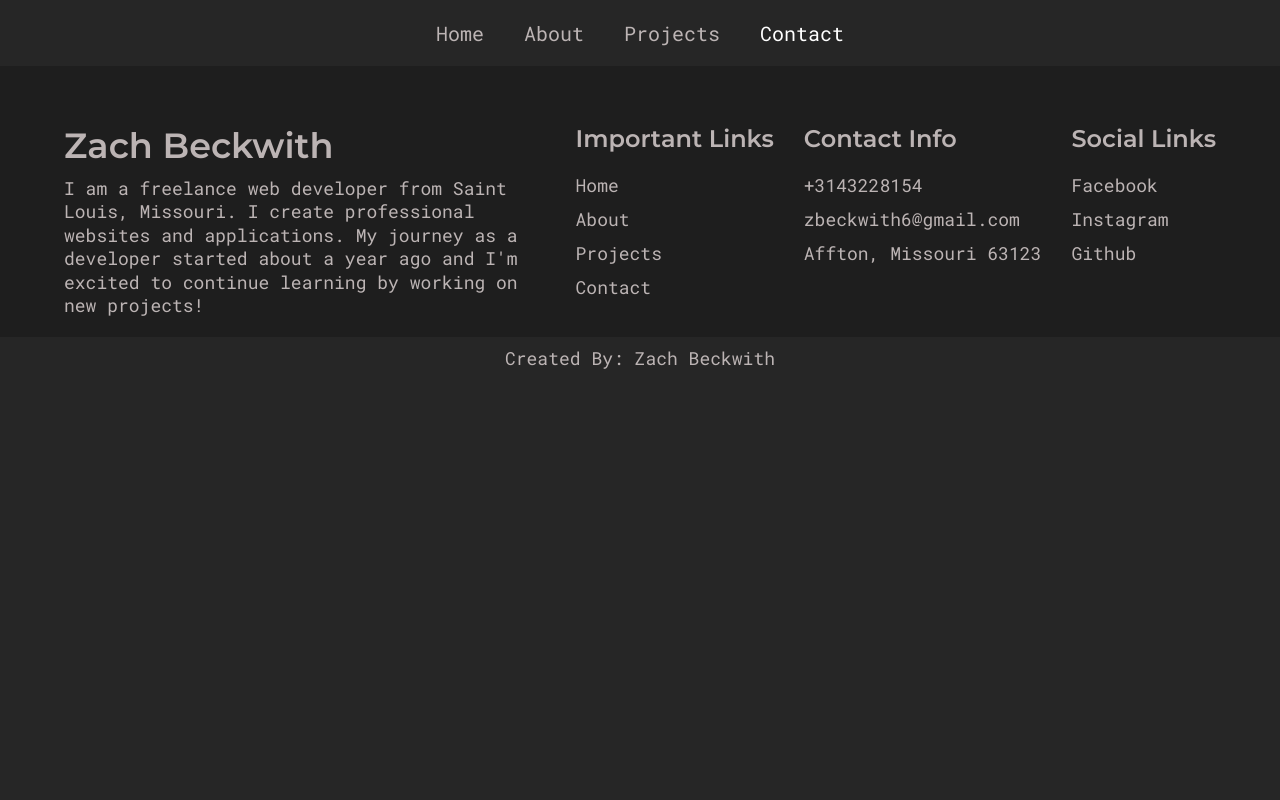
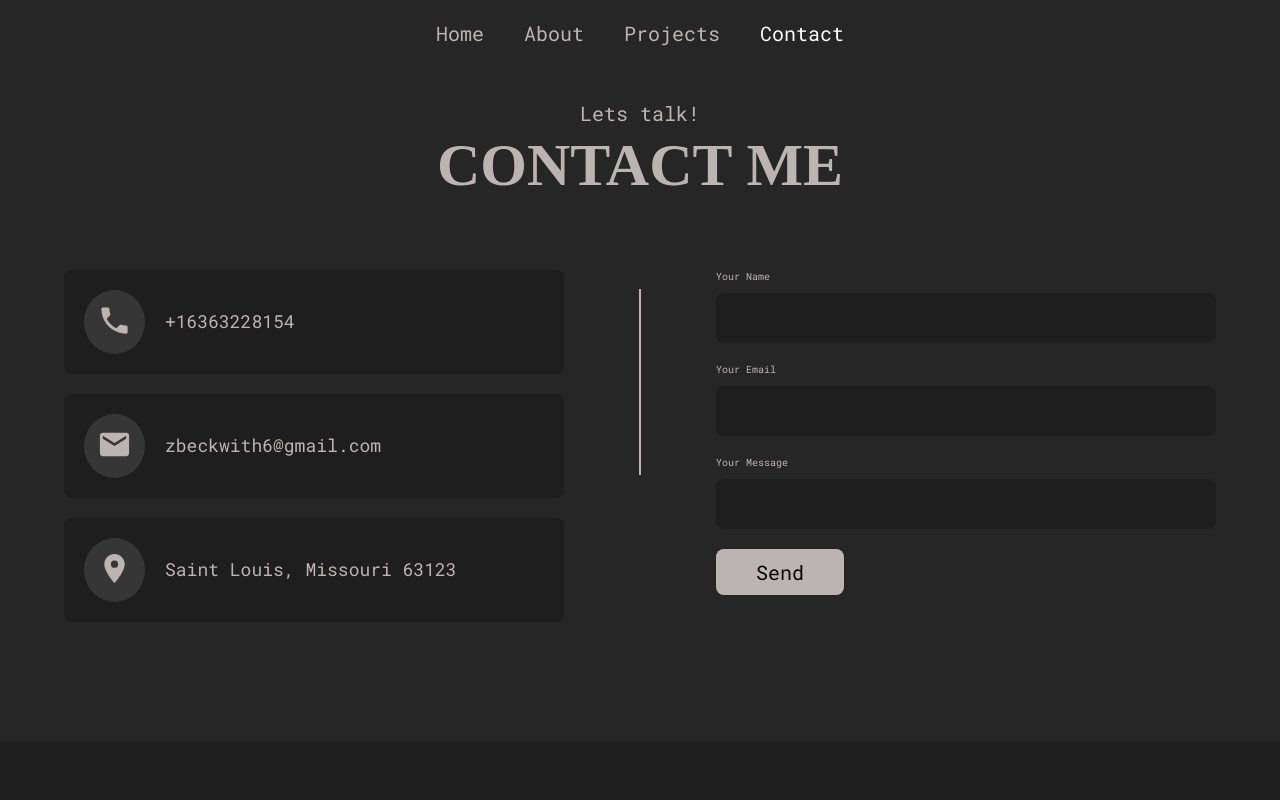
Before and after one commit to ZBeckwith6/Portfolio-Site-, a React (Create React App) app: page /contact in a window 1280 px wide. Shown: the top 800 px of the page. Built offline with nearby package versions, Linux system fonts and the light colour scheme; the HTML template or start-up script is replaced by a standard one; a web font is replaced by a local one.

Commit message:
Contact Me Page

```diff
--- /dev/null
+++ b/src/components/ContactForm.js
@@ -0,0 +1,90 @@
+import React, { useState } from 'react';
+import styled from 'styled-components';
+
+const FormStyles = styled.form`
+  width: 100%;
+  .form-group {
+    width: 100%;
+    margin-bottom: 2rem;
+  }
+  abel {
+    font-size: 1.8rem;
+  }
+  input,
+  textarea {
+    width: 100%;
+    font-size: 2rem;
+    padding: 1.2rem;
+    color: var(--gray-1);
+    background-color: var(--deep-dark);
+    outline: none;
+    border: none;
+    border-radius: 8px;
+    margin-top: 1rem;
+  }
+  textarea {
+    min-height: 250px;
+    resize: vertical;
+  }
+  button[type='submit'] {
+    background-color: var(--gray-1);
+    color: var(--black);
+    font-size: 2rem;
+    display: inline-block;
+    outline: none;
+    border: none;
+    padding: 1rem 4rem;
+    border-radius: 8px;
+    cursor: pointer;
+  }
+`;
+
+export default function ContactForm() {
+  const [name, setName] = useState('');
+  const [email, setEmail] = useState('');
+  const [message, setMessage] = useState('');
+
+  return (
+    <div>
+      <FormStyles>
+        <div className="form-group">
+          <label htmlFor="name">
+            Your Name{' '}
+            <input
+              type="text"
+              id="name"
+              name="name"
+              value={name}
+              onChange={(e) => setName(e.target.value)}
+            />
+          </label>
+        </div>
+        <div className="form-group">
+          <label htmlFor="email">
+            Your Email{' '}
+            <input
+              type="text"
+              id="email"
+              name="email"
+              value={email}
+              onChange={(e) => setEmail(e.target.value)}
+            />
+          </label>
+        </div>
+        <div className="form-group">
+          <label htmlFor="message">
+            Your Message{' '}
+            <input
+              type="text"
+              id="message"
+              name="message"
+              value={message}
+              onChange={(e) => setMessage(e.target.value)}
+            />
+          </label>
+        </div>
+        <button type="submit">Send</button>
+      </FormStyles>
+    </div>
+  );
+}
--- /dev/null
+++ b/src/components/ContactInfoItem.js
@@ -0,0 +1,39 @@
+import React from 'react';
+import { MdPlace } from 'react-icons/md';
+import styled from 'styled-components';
+import PText from './PText';
+
+const ItemStyles = styled.div`
+  padding: 2rem;
+  background-color: var(--deep-dark);
+  display: flex;
+  align-items: center;
+  gap: 2rem;
+  border-radius: 8px;
+  margin-bottom: 2rem;
+  .icon {
+    color: var(--white);
+    background-color: var(--gray-2);
+    padding: 1.3rem;
+    align-items: center;
+    justify-content: center;
+    border-radius: 50%;
+  }
+  svg {
+    width: 3.5rem;
+  }
+`;
+
+export default function ContactInfoItem({
+  icon = <MdPlace />,
+  text = 'this is the info',
+}) {
+  return (
+    <ItemStyles>
+      <div className="icon">{icon}</div>
+      <div className="info">
+        <PText>{text}</PText>
+      </div>
+    </ItemStyles>
+  );
+}
--- /dev/null
+++ b/src/components/ContactSection.js
@@ -0,0 +1,70 @@
+import React from 'react';
+import { MdLocalPhone, MdEmail } from 'react-icons/md';
+import styled from 'styled-components';
+import ContactForm from './ContactForm';
+import ContactInfoItem from './ContactInfoItem';
+import SectionTitle from './SectionTitle';
+
+const ContactSectionStyle = styled.div`
+  padding: 10rem 0;
+  .contactSection__wrapper {
+    display: flex;
+    gap: 5rem;
+    margin-top: 7rem;
+    justify-content: space-between;
+    position: relative;
+  }
+  .contactSection__wrapper::after {
+    position: absolute;
+    content: '';
+    width: 2px;
+    height: 50%;
+    background-color: var(--gray-1);
+    left: 50%;
+    top: 30%;
+    transform: translate(-50%, -50%);
+  }
+  .left {
+    width: 100%;
+    max-width: 500px;
+  }
+  .right {
+    max-width: 500px;
+    width: 100%;
+  }
+  @media only screen and (max-width: 768px) {
+    .contactSection__wrapper {
+      flex-direction: column;
+    }
+    .contactSection__wrapper::after {
+      display: none;
+    }
+    .left,
+    .right {
+      max-width: 100%;
+    }
+    .right {
+      padding: 4rem 2rem 2rem 2rem;
+    }
+  }
+`;
+
+export default function ContactSection() {
+  return (
+    <ContactSectionStyle>
+      <div className="container">
+        <SectionTitle heading="Contact Me" subheading="Lets talk!" />
+        <div className="contactSection__wrapper">
+          <div className="left">
+            <ContactInfoItem icon={<MdLocalPhone />} text="+16363228154" />
+            <ContactInfoItem icon={<MdEmail />} text="zbeckwith6@gmail.com" />
+            <ContactInfoItem text="Saint Louis, Missouri 63123" />
+          </div>
+          <div className="right">
+            <ContactForm />
+          </div>
+        </div>
+      </div>
+    </ContactSectionStyle>
+  );
+}
--- a/src/components/Footer.js
+++ b/src/components/Footer.js
@@ -79,7 +79,7 @@
                 path: 'mailto:zbeckwith6@gmail.com',
               },
               {
-                title: 'Affton, Missouri 63123',
+                title: 'Saint Louis, Missouri 63123',
                 path: 'https://www.google.com/maps',
               },
             ]}
--- a/src/pages/Contact.js
+++ b/src/pages/Contact.js
@@ -1,9 +1,10 @@
 import React from 'react';
+import ContactSection from '../components/ContactSection';
 
 export default function Contact() {
   return (
     <div>
-      <h1>This is the Contact Page</h1>
+      <ContactSection />
     </div>
   );
 }
```
